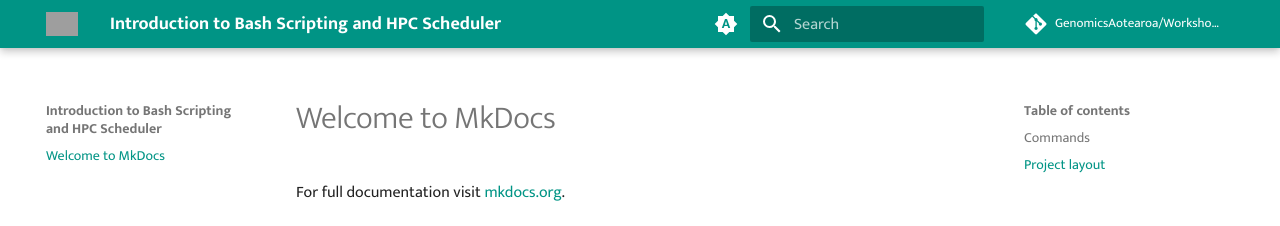
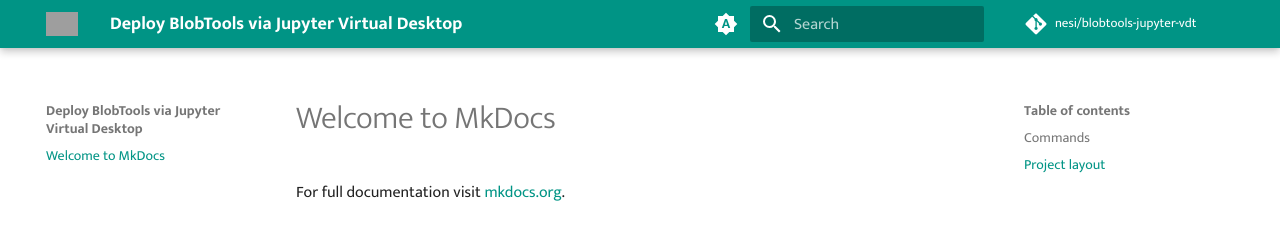
Before and after one commit to nesi/blobtools-jupyter-vdt, an MkDocs documentation site: the page built from docs/index.md, in a window 1280 px wide. Shown: the top 226 px of the page. Built offline with MkDocs 1.6.1 and Material for MkDocs 9.7.7, drawn with Linux system fonts in a browser that asks for light colours; comment, search, counter and statistics services are not loaded; grey boxes are pictures that could not be loaded.

Commit message:
update repo_url

```diff
--- a/mkdocs.yml
+++ b/mkdocs.yml
@@ -1,12 +1,12 @@
-site_name: Introduction to Bash Scripting and HPC Scheduler
-site_author: Genomics Aotearoa & NeSI
+site_name: Deploy BlobTools via Jupyter Virtual Desktop
+site_author: NeSI
 site_dir: public
-site_url: "https://genomicsaotearoa.github.io/Workshop-Bash_Scripting_And_HPC_Job_Scheduler/"
+site_url: "https://nesi.github.io/blobtools-jupyter-vdt/"
 
 #Repository information
 
-repo_name: GenomicsAotearoa/Workshop-Bash_Scripting_And_HPC_Job_Scheduler
-repo_url: https://github.com/GenomicsAotearoa/Workshop-Bash_Scripting_And_HPC_Job_Scheduler
+repo_name: nesi/blobtools-jupyter-vdt
+repo_url: https://github.com/nesi/blobtools-jupyter-vdt
 
 
 
```
